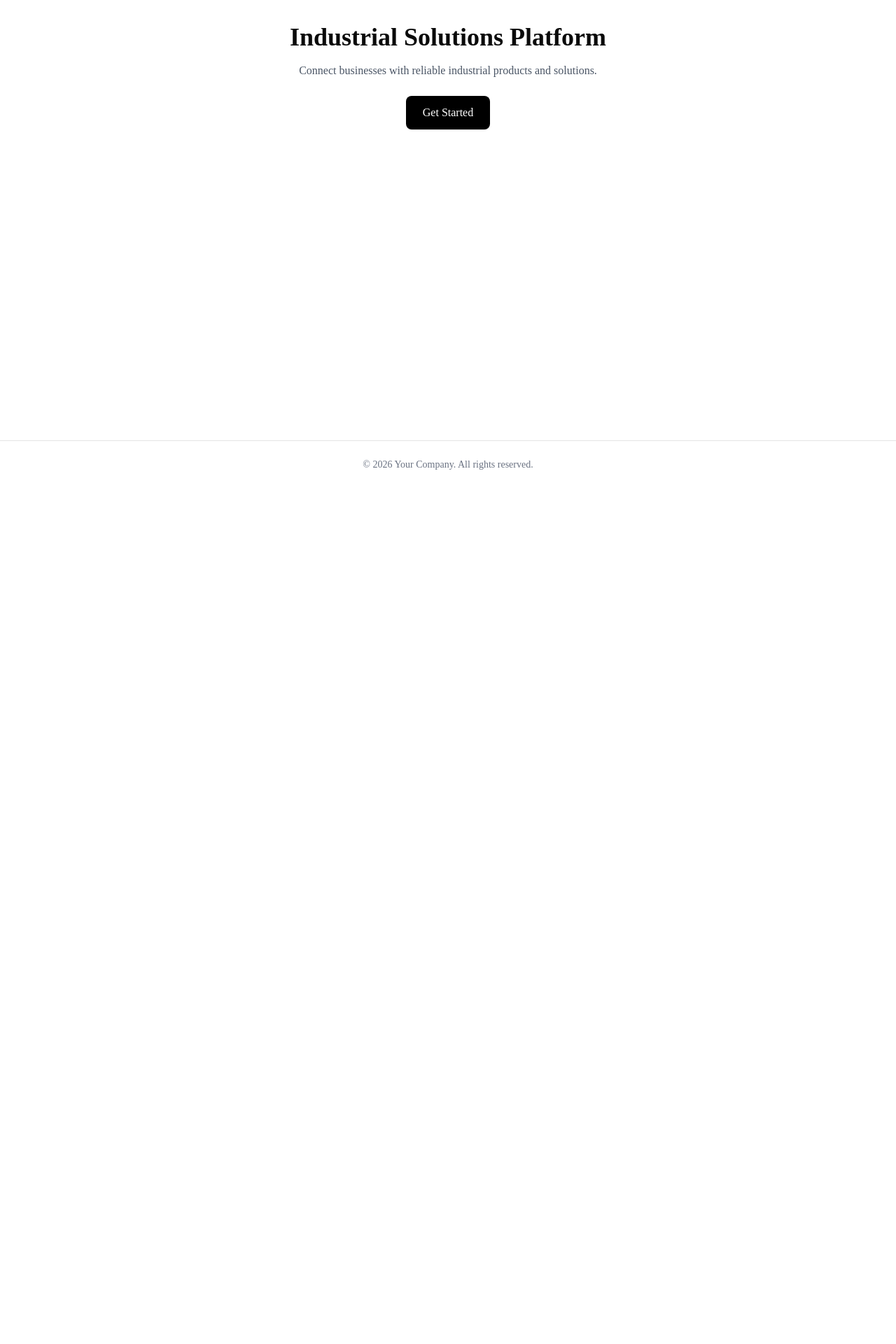
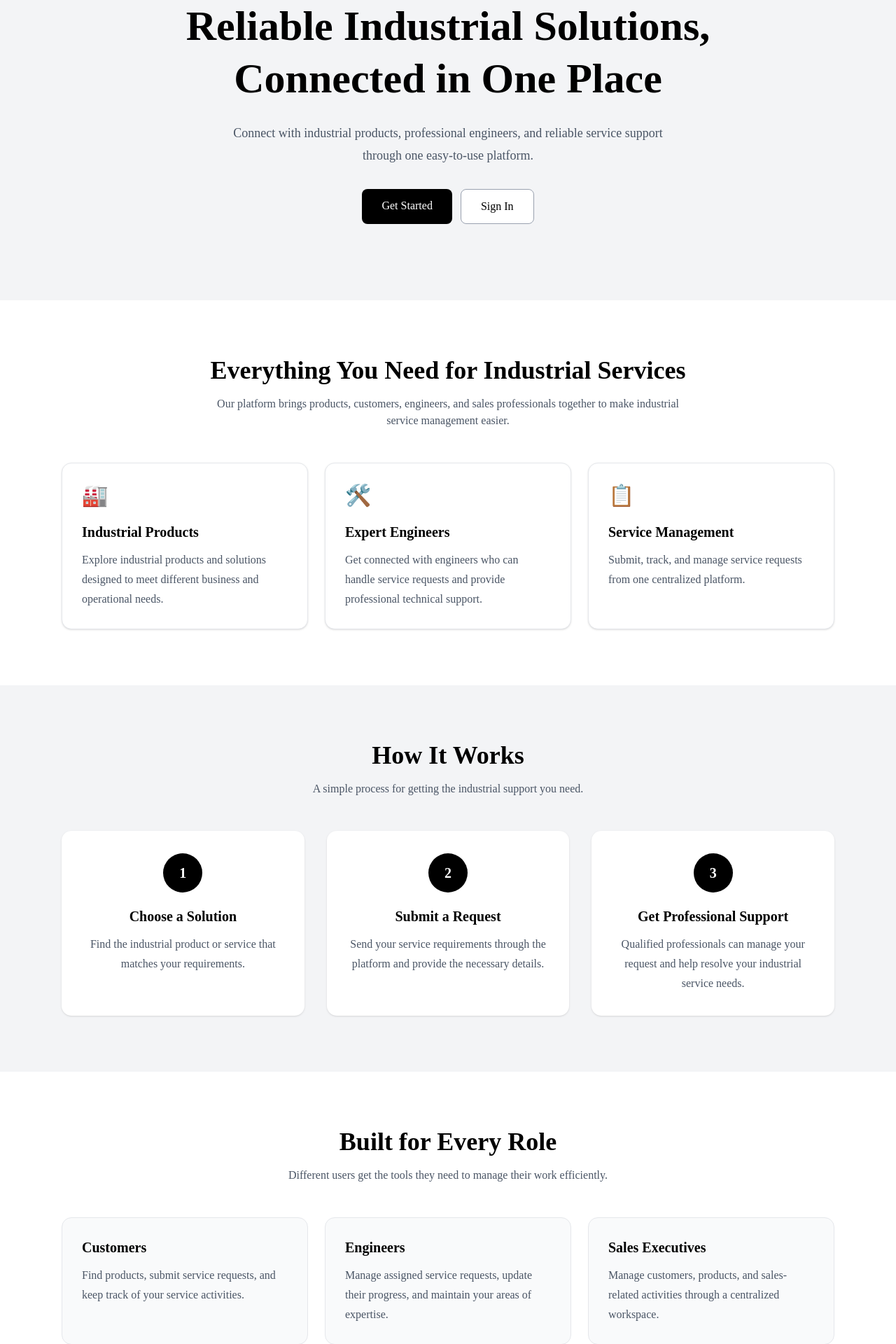
Before and after one commit to ampfibi1/industrial-solutions-platform, a Next.js app in the folder frontend/: page / in a window 1280 px wide. Shown: the part 240-2160 px from the top of the page at 70% size. Before the commit the page ends 938 px from the top, so only its background shows below. Built offline with nearby package versions, Linux system fonts and the light colour scheme.

Commit message:
Improve shared landing page

```diff
--- a/frontend/app/page.tsx
+++ b/frontend/app/page.tsx
@@ -1,22 +1,226 @@
 import Footer from "@/components/footer";
 import Header from "@/components/header";
+import Link from "next/link";
 
 export default function Home() {
-
-  /*tamjid Notes :
-  when i register a user data save in database but a notification show that email already exist
-  */
   return (
     <>
       <Header />
 
-      <main className="min-h-screen">
-        <section className="flex min-h-[70vh] flex-col items-center justify-center text-center px-4">
-          <h1 className="text-4xl font-bold">Industrial Solutions Platform</h1>
+      <main className="bg-white text-black">
+        {/* Hero Section */}
+        <section className="bg-gray-100">
+          <div className="mx-auto flex min-h-[75vh] max-w-6xl flex-col items-center justify-center px-6 py-20 text-center">
+            <div className="mb-6 rounded-full border border-gray-300 bg-white px-5 py-2 text-sm font-medium text-gray-700">
+              Industrial Solutions Platform
+            </div>
 
-          <p className="mt-4 max-w-xl text-gray-600">Connect businesses with reliable industrial products and solutions.</p>
+            <h1 className="max-w-4xl text-5xl font-bold leading-tight md:text-6xl">
+              Reliable Industrial Solutions,
+              <span className="block">Connected in One Place</span>
+            </h1>
 
-          <button className="mt-6 rounded-md bg-black px-6 py-3 text-white"> Get Started</button>
+            <p className="mt-6 max-w-2xl text-lg leading-8 text-gray-600">
+              Connect with industrial products, professional engineers, and
+              reliable service support through one easy-to-use platform.
+            </p>
+
+            <div className="mt-8 flex flex-col gap-3 sm:flex-row">
+              <Link
+                href="/auth/signup"
+                className="rounded-md bg-black px-7 py-3 font-medium text-white transition hover:bg-gray-800"
+              >
+                Get Started
+              </Link>
+
+              <Link
+                href="/auth/signin"
+                className="rounded-md border border-gray-400 bg-white px-7 py-3 font-medium text-black transition hover:bg-gray-100"
+              >
+                Sign In
+              </Link>
+            </div>
+          </div>
+        </section>
+
+        {/* Platform Features */}
+        <section className="bg-white">
+          <div className="mx-auto max-w-6xl px-6 py-20">
+            <div className="text-center">
+              <h2 className="text-3xl font-bold md:text-4xl">
+                Everything You Need for Industrial Services
+              </h2>
+
+              <p className="mx-auto mt-4 max-w-2xl text-gray-600">
+                Our platform brings products, customers, engineers, and sales
+                professionals together to make industrial service management
+                easier.
+              </p>
+            </div>
+
+            <div className="mt-12 grid gap-6 md:grid-cols-3">
+              <div className="rounded-xl border border-gray-200 bg-white p-7 shadow-sm transition hover:-translate-y-1 hover:shadow-md">
+                <div className="mb-5 text-3xl">🏭</div>
+
+                <h3 className="text-xl font-bold">Industrial Products</h3>
+
+                <p className="mt-3 leading-7 text-gray-600">
+                  Explore industrial products and solutions designed to meet
+                  different business and operational needs.
+                </p>
+              </div>
+
+              <div className="rounded-xl border border-gray-200 bg-white p-7 shadow-sm transition hover:-translate-y-1 hover:shadow-md">
+                <div className="mb-5 text-3xl">🛠️</div>
+
+                <h3 className="text-xl font-bold">Expert Engineers</h3>
+
+                <p className="mt-3 leading-7 text-gray-600">
+                  Get connected with engineers who can handle service requests
+                  and provide professional technical support.
+                </p>
+              </div>
+
+              <div className="rounded-xl border border-gray-200 bg-white p-7 shadow-sm transition hover:-translate-y-1 hover:shadow-md">
+                <div className="mb-5 text-3xl">📋</div>
+
+                <h3 className="text-xl font-bold">Service Management</h3>
+
+                <p className="mt-3 leading-7 text-gray-600">
+                  Submit, track, and manage service requests from one
+                  centralized platform.
+                </p>
+              </div>
+            </div>
+          </div>
+        </section>
+
+        {/* How It Works */}
+        <section className="bg-gray-100">
+          <div className="mx-auto max-w-6xl px-6 py-20">
+            <div className="text-center">
+              <h2 className="text-3xl font-bold md:text-4xl">
+                How It Works
+              </h2>
+
+              <p className="mt-4 text-gray-600">
+                A simple process for getting the industrial support you need.
+              </p>
+            </div>
+
+            <div className="mt-12 grid gap-8 md:grid-cols-3">
+              <div className="rounded-xl bg-white p-8 text-center shadow-sm">
+                <div className="mx-auto flex h-14 w-14 items-center justify-center rounded-full bg-black text-xl font-bold text-white">
+                  1
+                </div>
+
+                <h3 className="mt-5 text-xl font-semibold">
+                  Choose a Solution
+                </h3>
+
+                <p className="mt-3 leading-7 text-gray-600">
+                  Find the industrial product or service that matches your
+                  requirements.
+                </p>
+              </div>
+
+              <div className="rounded-xl bg-white p-8 text-center shadow-sm">
+                <div className="mx-auto flex h-14 w-14 items-center justify-center rounded-full bg-black text-xl font-bold text-white">
+                  2
+                </div>
+
+                <h3 className="mt-5 text-xl font-semibold">
+                  Submit a Request
+                </h3>
+
+                <p className="mt-3 leading-7 text-gray-600">
+                  Send your service requirements through the platform and
+                  provide the necessary details.
+                </p>
+              </div>
+
+              <div className="rounded-xl bg-white p-8 text-center shadow-sm">
+                <div className="mx-auto flex h-14 w-14 items-center justify-center rounded-full bg-black text-xl font-bold text-white">
+                  3
+                </div>
+
+                <h3 className="mt-5 text-xl font-semibold">
+                  Get Professional Support
+                </h3>
+
+                <p className="mt-3 leading-7 text-gray-600">
+                  Qualified professionals can manage your request and help
+                  resolve your industrial service needs.
+                </p>
+              </div>
+            </div>
+          </div>
+        </section>
+
+        {/* Roles */}
+        <section className="bg-white">
+          <div className="mx-auto max-w-6xl px-6 py-20">
+            <div className="text-center">
+              <h2 className="text-3xl font-bold md:text-4xl">
+                Built for Every Role
+              </h2>
+
+              <p className="mx-auto mt-4 max-w-2xl text-gray-600">
+                Different users get the tools they need to manage their work
+                efficiently.
+              </p>
+            </div>
+
+            <div className="mt-12 grid gap-6 md:grid-cols-3">
+              <div className="rounded-xl border border-gray-200 bg-gray-50 p-7">
+                <h3 className="text-xl font-bold">Customers</h3>
+
+                <p className="mt-3 leading-7 text-gray-600">
+                  Find products, submit service requests, and keep track of
+                  your service activities.
+                </p>
+              </div>
+
+              <div className="rounded-xl border border-gray-200 bg-gray-50 p-7">
+                <h3 className="text-xl font-bold">Engineers</h3>
+
+                <p className="mt-3 leading-7 text-gray-600">
+                  Manage assigned service requests, update their progress, and
+                  maintain your areas of expertise.
+                </p>
+              </div>
+
+              <div className="rounded-xl border border-gray-200 bg-gray-50 p-7">
+                <h3 className="text-xl font-bold">Sales Executives</h3>
+
+                <p className="mt-3 leading-7 text-gray-600">
+                  Manage customers, products, and sales-related activities
+                  through a centralized workspace.
+                </p>
+              </div>
+            </div>
+          </div>
+        </section>
+
+        {/* Call To Action */}
+        <section className="bg-black text-white">
+          <div className="mx-auto max-w-4xl px-6 py-20 text-center">
+            <h2 className="text-3xl font-bold md:text-4xl">
+              Ready to Get Started?
+            </h2>
+
+            <p className="mx-auto mt-4 max-w-2xl text-gray-300">
+              Create your account and start managing your industrial solutions
+              through one connected platform.
+            </p>
+
+            <Link
+              href="/auth/signup"
+              className="mt-8 inline-block rounded-md bg-white px-7 py-3 font-medium text-black transition hover:bg-gray-200"
+            >
+              Create an Account
+            </Link>
+          </div>
         </section>
       </main>
 
```
